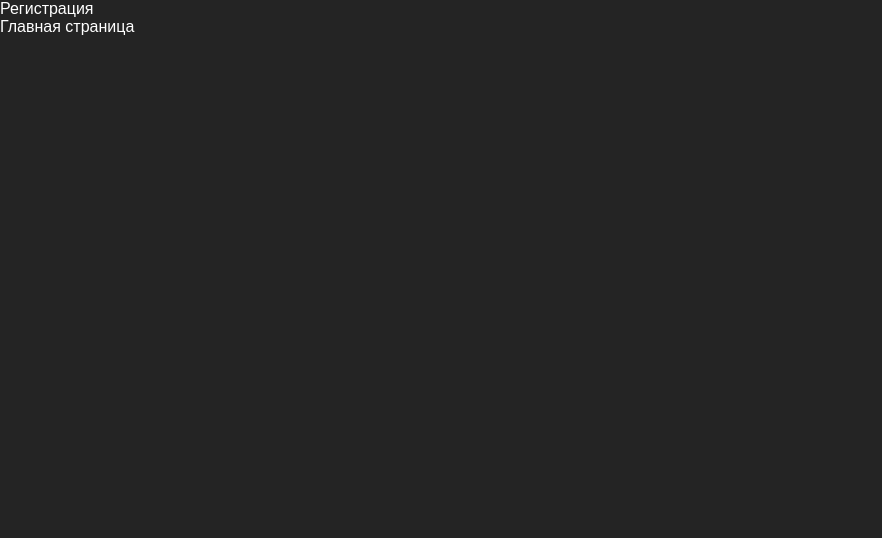
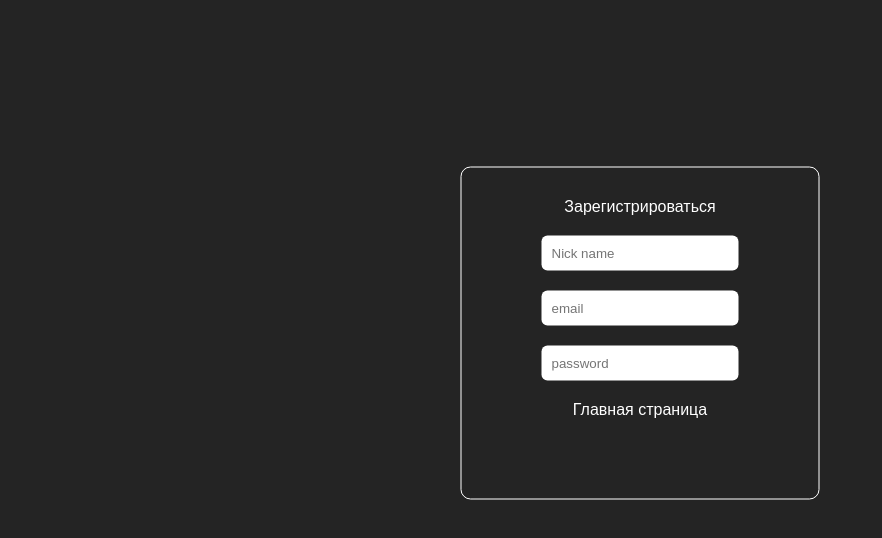
Before and after one commit to Dni-Nochi/Auth-Project, a React (Vite) app in the folder just-learn/: page /register in a window 1280 px wide. Shown: the top 538 px of the page, without its empty margins (0-882 px from the left). Built offline with nearby package versions, Linux system fonts and the light colour scheme.

Commit message:
Немного стиля для страниц авторизации, и новый компонент

```diff
--- /dev/null
+++ b/just-learn/src/components/MyInput.jsx
@@ -0,0 +1,6 @@
+function MyInput({ props }) {
+  console.log(props);
+  return <input {...props} />;
+}
+
+export default MyInput;
--- a/just-learn/src/pages/Auth/Auth.module.css
+++ b/just-learn/src/pages/Auth/Auth.module.css
@@ -6,3 +6,28 @@
 .link:hover {
   opacity: 0.5;
 }
+
+/* Для логина */
+
+.auth_cont {
+  position: relative;
+}
+.auth_form {
+  position: absolute;
+  left: 50%;
+  transform: translateX(-50%) translateY(50%);
+  display: flex;
+  flex-direction: column;
+  align-items: center;
+  gap: 20px;
+  width: fit-content;
+  padding: 30px 80px 80px 80px;
+  border: 1px solid #fff;
+  border-radius: 10px;
+}
+
+.auth_input {
+  padding: 10px;
+  border: none;
+  border-radius: 6px;
+}
--- a/just-learn/src/pages/Auth/Login.jsx
+++ b/just-learn/src/pages/Auth/Login.jsx
@@ -1,13 +1,32 @@
 import styles from './Auth.module.css';
 import { Link } from 'react-router-dom';
+import MyInput from '../../components/MyInput';
 
 function Login() {
   return (
-    <div>
-      <p>Авторизоваться</p>
-      <Link to={'/'} className={styles.link}>
-        Главная страница
-      </Link>
+    <div className={styles.auth_cont}>
+      <form className={styles.auth_form}>
+        <p>Авторизоваться</p>
+        <MyInput
+          props={{
+            type: 'email',
+            placeholder: 'email',
+            autoComplete: 'username',
+            className: styles.auth_input,
+          }}
+        />
+        <MyInput
+          props={{
+            type: 'password',
+            placeholder: 'password',
+            autoComplete: 'current-password',
+            className: styles.auth_input,
+          }}
+        />
+        <Link to={'/'} className={styles.link}>
+          Главная страница
+        </Link>
+      </form>
     </div>
   );
 }
--- a/just-learn/src/pages/Auth/Register.jsx
+++ b/just-learn/src/pages/Auth/Register.jsx
@@ -1,13 +1,39 @@
 import styles from './Auth.module.css';
 import { Link } from 'react-router-dom';
+import MyInput from '../../components/MyInput';
 
 function Register() {
   return (
-    <div>
-      <p>Регистрация</p>
-      <Link to={'/'} className={styles.link}>
-        Главная страница
-      </Link>
+    <div className={styles.auth_cont}>
+      <form className={styles.auth_form}>
+        <p>Зарегистрироваться</p>
+        <MyInput
+          props={{
+            type: 'text',
+            placeholder: 'Nick name',
+            className: styles.auth_input,
+          }}
+        />
+        <MyInput
+          props={{
+            type: 'email',
+            placeholder: 'email',
+            autoComplete: 'username',
+            className: styles.auth_input,
+          }}
+        />
+        <MyInput
+          props={{
+            type: 'password',
+            placeholder: 'password',
+            autoComplete: 'current-password',
+            className: styles.auth_input,
+          }}
+        />
+        <Link to={'/'} className={styles.link}>
+          Главная страница
+        </Link>
+      </form>
     </div>
   );
 }
```
